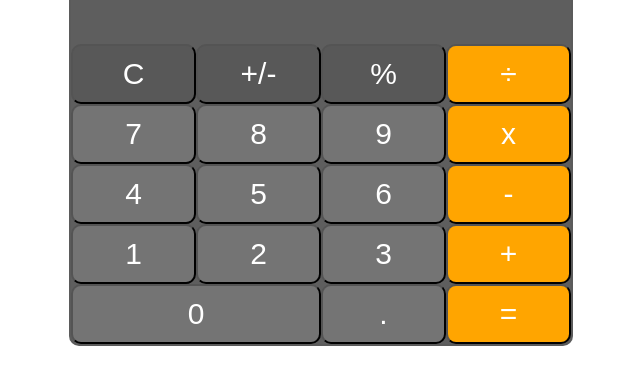
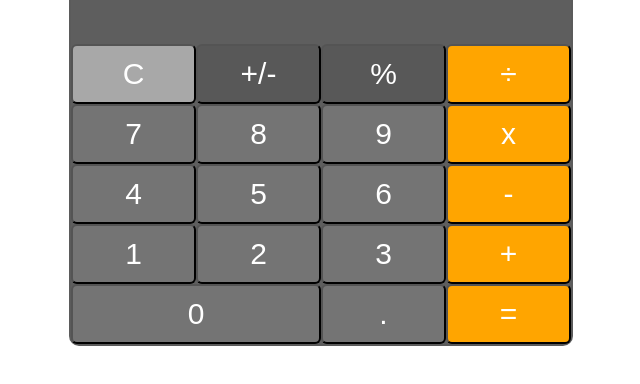
Before and after one commit to yuligoncalves/calculadora, a plain HTML site: page index.html in a window 1280 px wide. In both pictures the pointer is over the button 452 px from the left and 140 px from the top of the page. Shown: the part 66-450 px from the top of the page, without its empty margins (319-959 px from the left). Drawn offline with Linux system fonts and the light colour scheme.

Commit message:
melhorando

```diff
--- a/style.css
+++ b/style.css
@@ -33,8 +33,12 @@ body {
 
 div > button {
     color: white;
-    border-radius: 10px;
+    border-radius: 6px;
     font-size: 30px;
+}
+
+button:hover {
+    background-color: rgb(168, 168, 168);
 }
 
 #zero {
```
